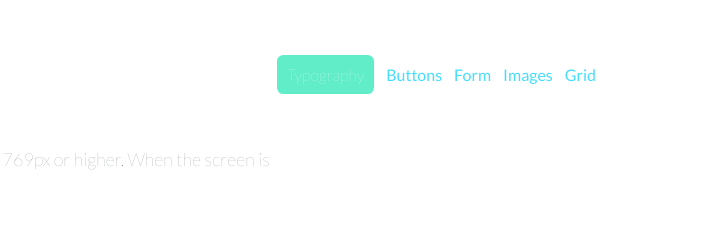
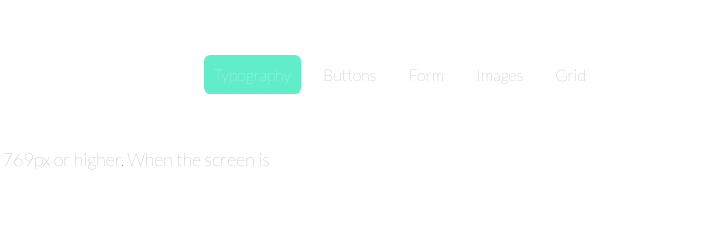
Before and after one commit to anwardksshk/TH-Project-5, a plain HTML site: page index.html in a window 1280 px wide. Shown: the top 227 px of the page, 578-1280 px from the left. Drawn offline with Linux system fonts and the light colour scheme.

Commit message:
Add a class attribute to list anchor elements

```diff
--- a/index.html
+++ b/index.html
@@ -17,10 +17,10 @@
 				<div class="grid__col--9">
                   <ul class="nav">
                     <li class="nav__items"><a class="nav__items__links selected" href="#type">Typography</a></li>
-                    <li class="nav__items"><a href="#buttons">Buttons</a></li>
-                    <li class="nav__items"><a href="#forms">Form</a></li>
-                    <li class="nav__items"><a href="#images">Images</a></li>
-                    <li class="nav__items"><a href="#grid">Grid</a></li>
+                    <li class="nav__items"><a class="nav__items__links" href="#buttons">Buttons</a></li>
+                    <li class="nav__items"><a class="nav__items__links" href="#forms">Form</a></li>
+                    <li class="nav__items"><a class="nav__items__links" href="#images">Images</a></li>
+                    <li class="nav__items"><a class="nav__items__links" href="#grid">Grid</a></li>
                   </ul>
 				</div>
         </div>
```
